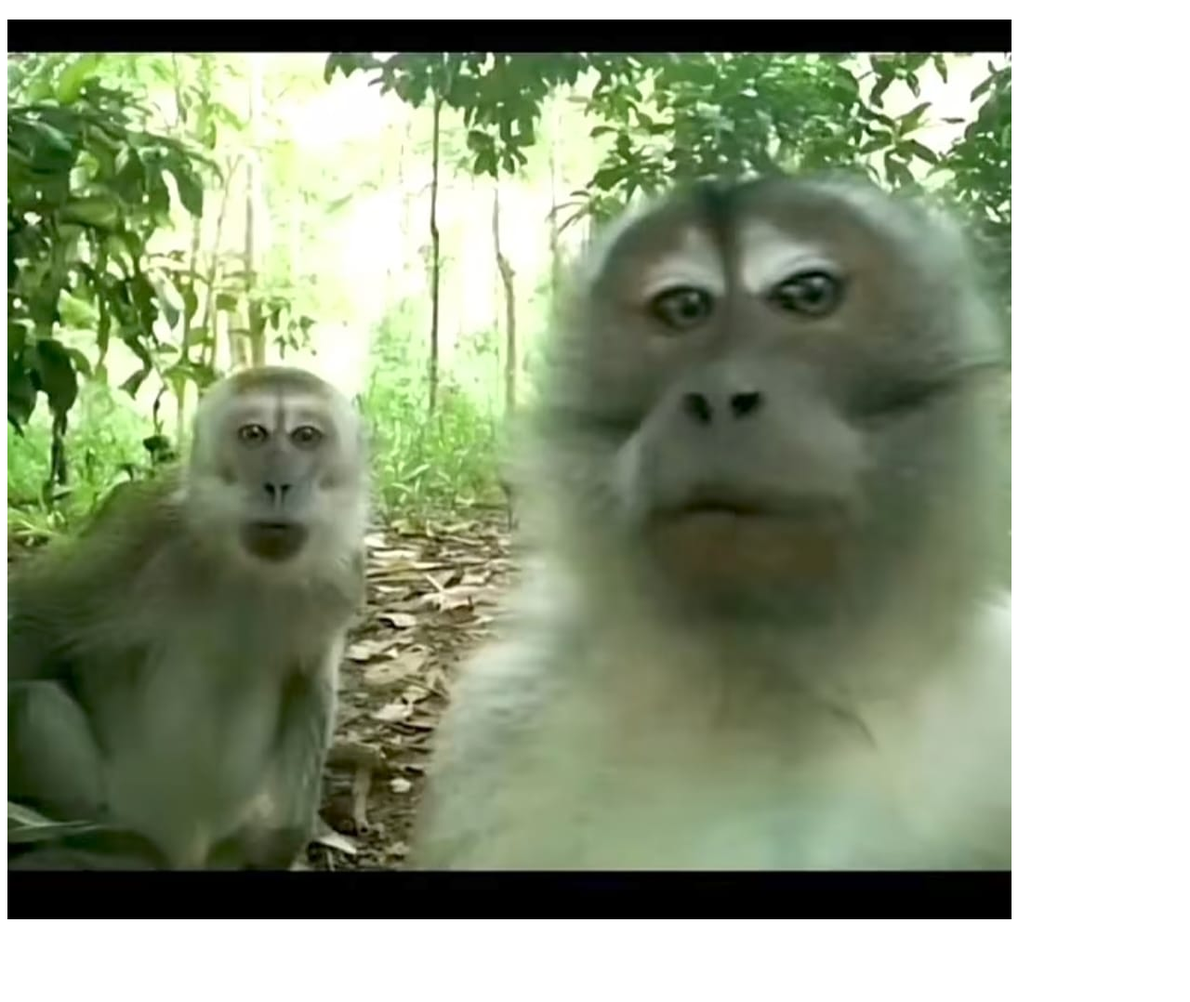
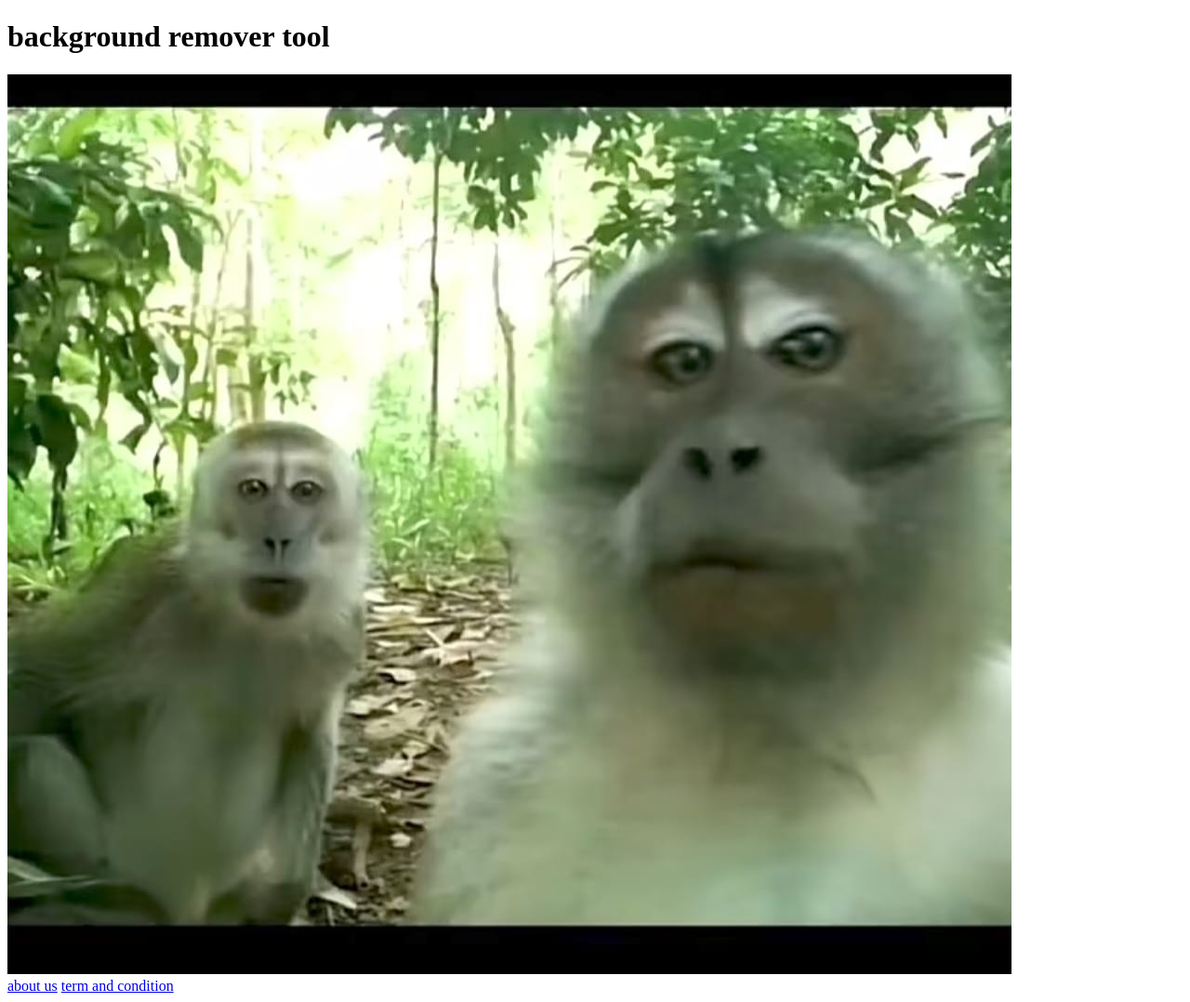
Before and after one commit to moksh-jalendra/localrepo, a plain HTML site: page opencv-project/bgremove.html in a window 1280 px wide. Shown: the whole page at 93% size. Before the commit the page ends 1019 px from the top, so only its background shows below. Drawn offline with Linux system fonts and the light colour scheme.

Commit message:
added header and footer

```diff
--- a/opencv-project/bgremove.html
+++ b/opencv-project/bgremove.html
@@ -8,7 +8,9 @@
 <body>
 
     <div class="wraaper">
-        <h1
+        <header>
+            <h1> background remover tool</h1>
+        </header>
         <div class="container">
             <div class="vid">
                 <div class = "sample">
@@ -25,7 +27,13 @@
 
             </div>
         </div>
+        <footer>
+            <a href="about.html">about us</a>
+            <a href="terms.html">term and condition</a>
+        </footer>
     </div>
+
+
 
 </body>
 </html>
```
